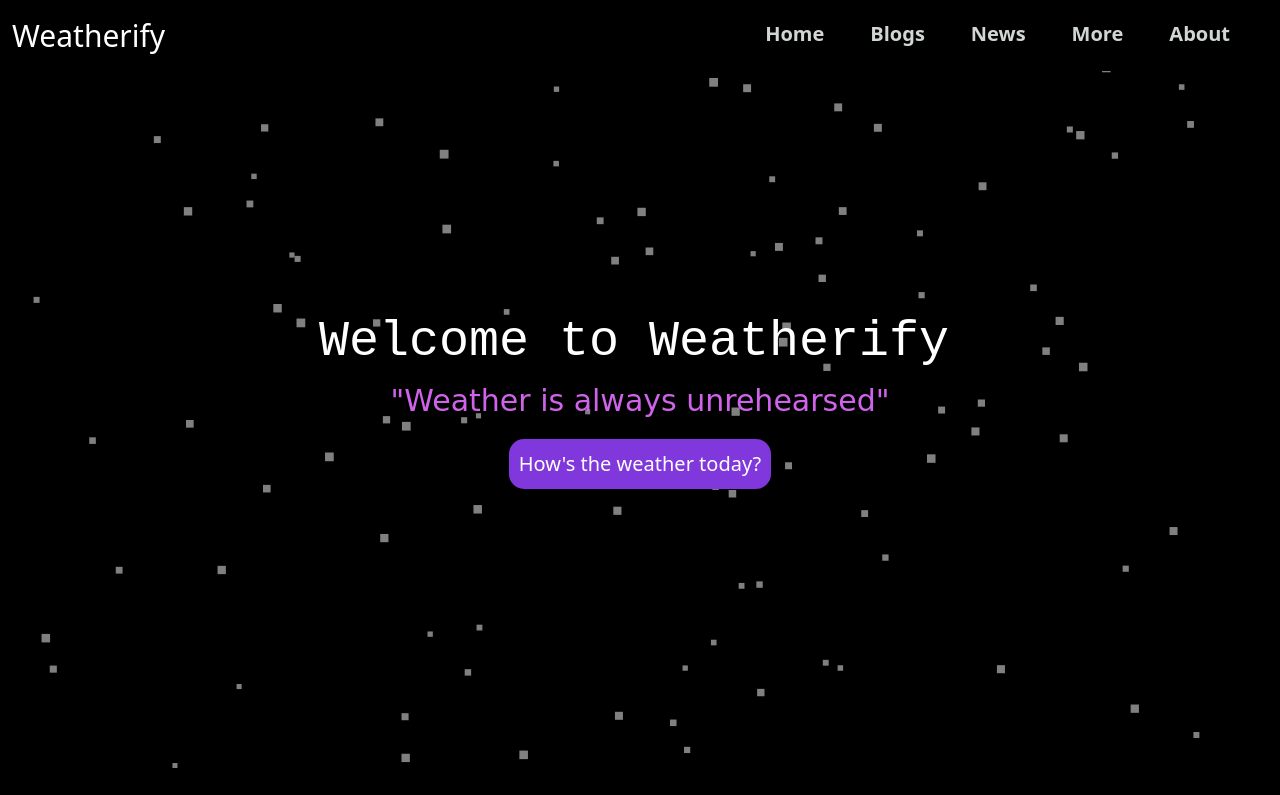
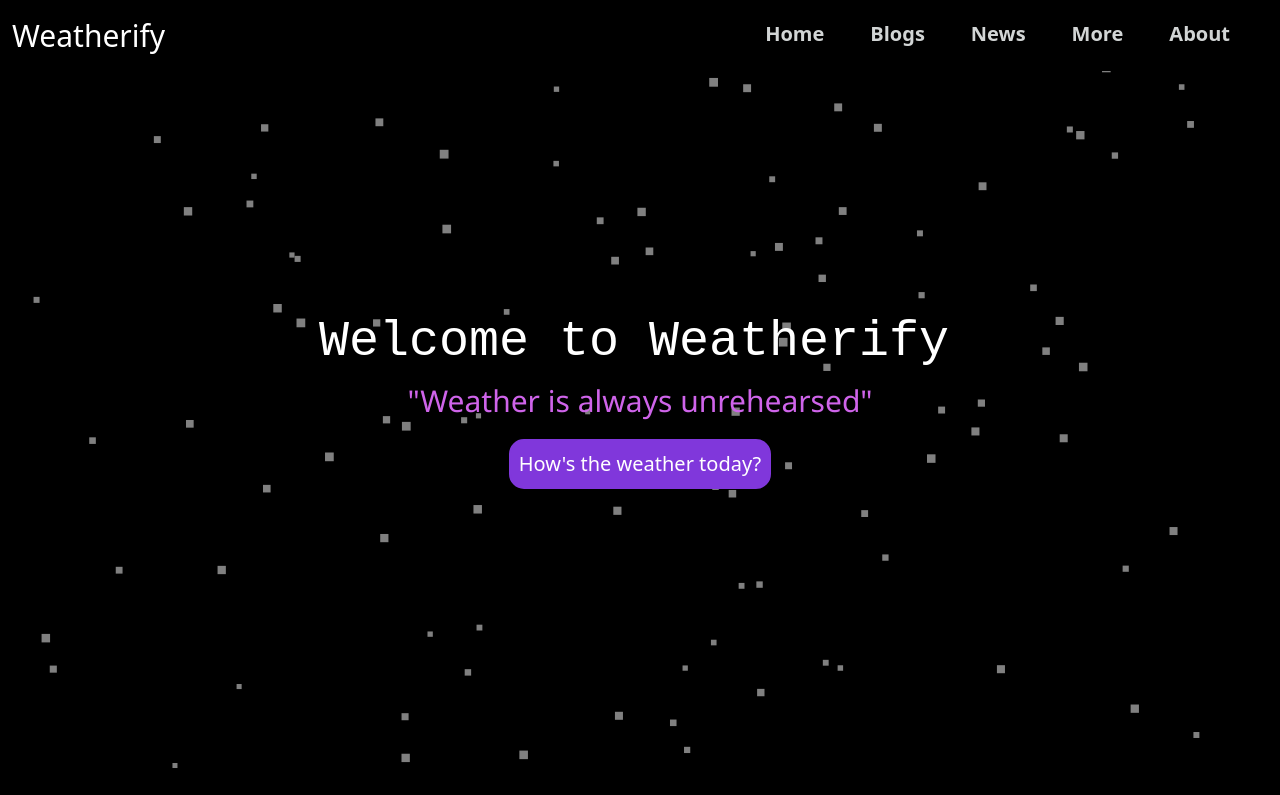
Before and after one commit to Sureshhere/weatherify, a plain HTML site: page index.html in a window 1280 px wide. Shown: the top 795 px of the page. Drawn offline with nearby package versions, Linux system fonts and the light colour scheme; no server answers.

Commit message:
Update styl.css

```diff
--- a/styl.css
+++ b/styl.css
@@ -186,8 +186,9 @@ div::-webkit-scrollbar-thumb {
 .text-center>p {
     color: #cf64ea;
     font-size: 30px;
-    font-family: 'Nabla', cursive;
+    font-family: 'Segoe UI', Tahoma, Geneva, Verdana, sans-serif;
 }
+
 
 .text-center {
     text-align: center;
```
